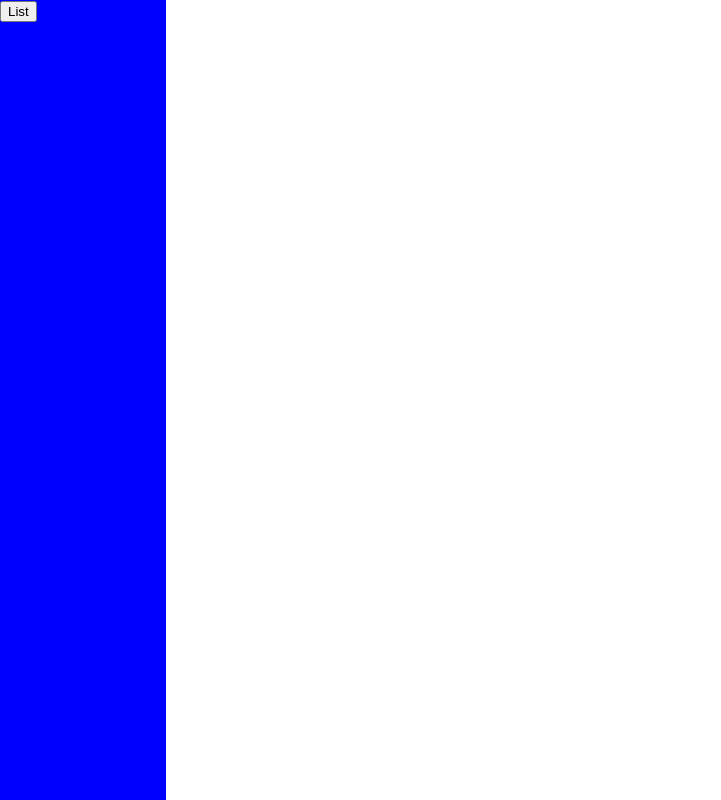
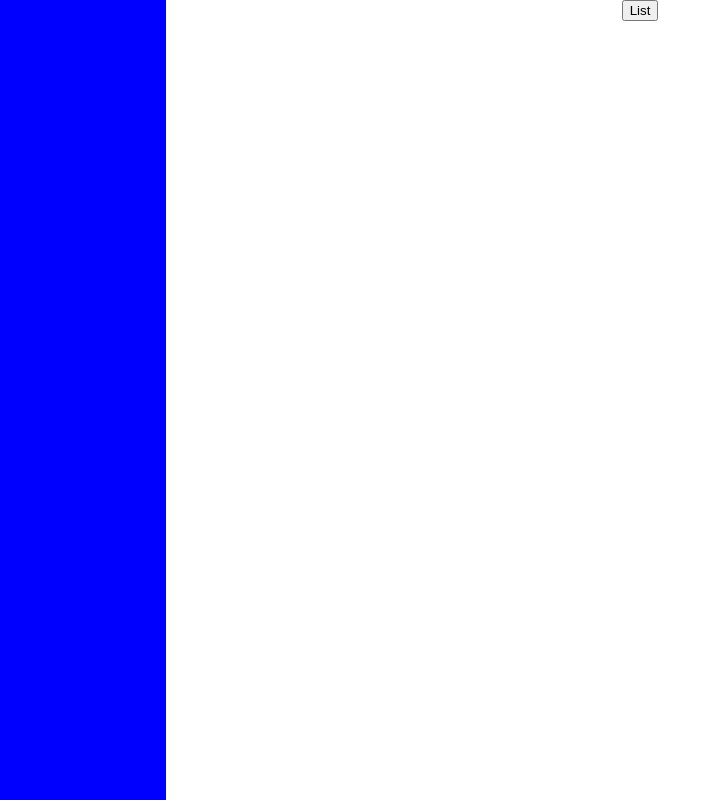
Before and after one commit to andreprogramador1/form-with-react-hook-form, a React (Create React App) app: page /list in a window 1280 px wide. Shown: the whole page, without its empty margins (0-721 px from the left). Built offline with nearby package versions, Linux system fonts and the light colour scheme.

Commit message:
button centered

```diff
--- a/src/components/List/index.js
+++ b/src/components/List/index.js
@@ -1,7 +1,8 @@
 import React, { useState } from 'react'
 import api from '../../services/api'
-import { LiContainer } from './style'
+import { LiContainer, Button } from './style'
 import { SideBar } from '../SideBar'
+
 
 export const List = () => {
 
@@ -27,7 +28,7 @@ export const List = () => {
       </LiContainer>
     ))}
 
-      <button onClick={getContent}>List</button>
+      <Button onClick={getContent}>List</Button>
       <SideBar/>
     </>
   );
--- a/src/components/List/style.js
+++ b/src/components/List/style.js
@@ -8,3 +8,10 @@ export const LiContainer = styled.div`
     background-color: #ccc;
   }
 `;
+
+export const Button = styled.button`
+
+    margin: auto;
+    display: flex;
+
+`;
```
Also changed, not shown: 1 other file (tests, documents, lock files or other folders).
